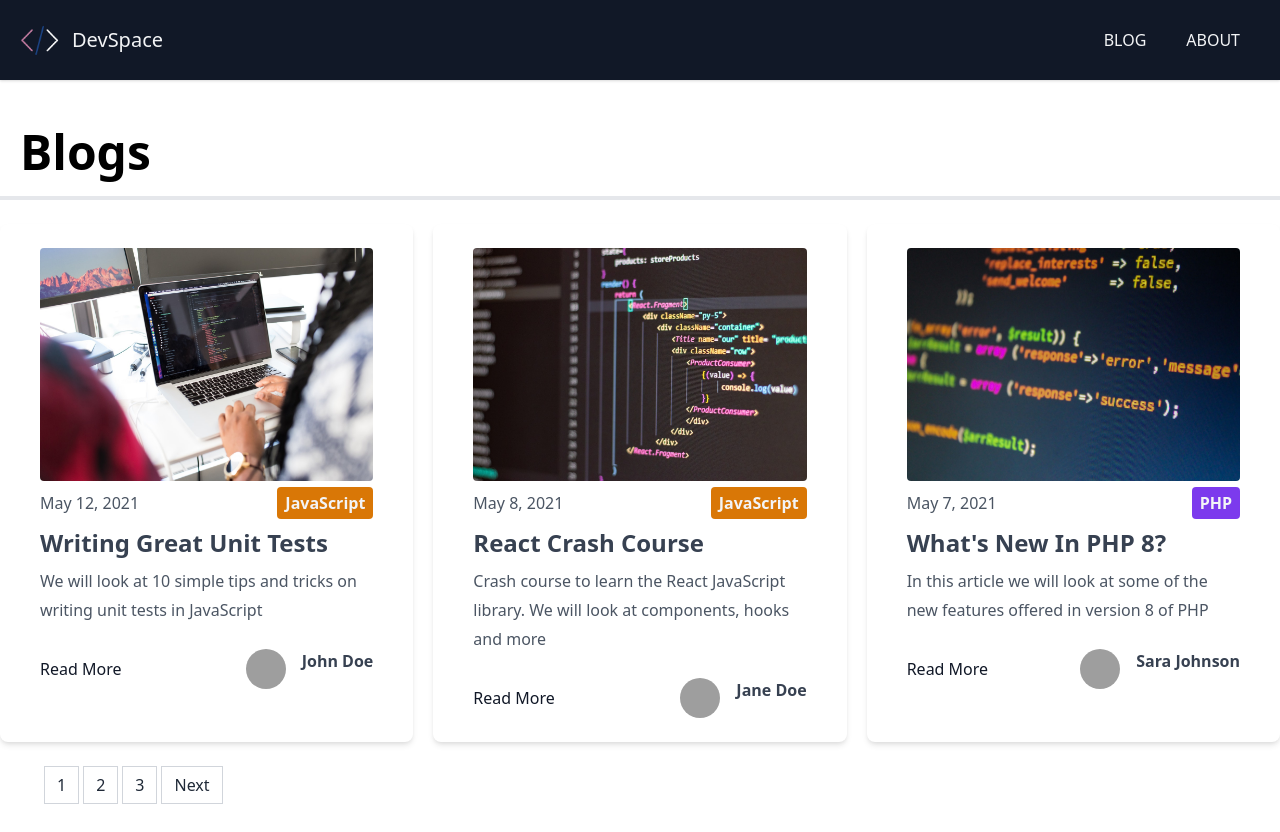
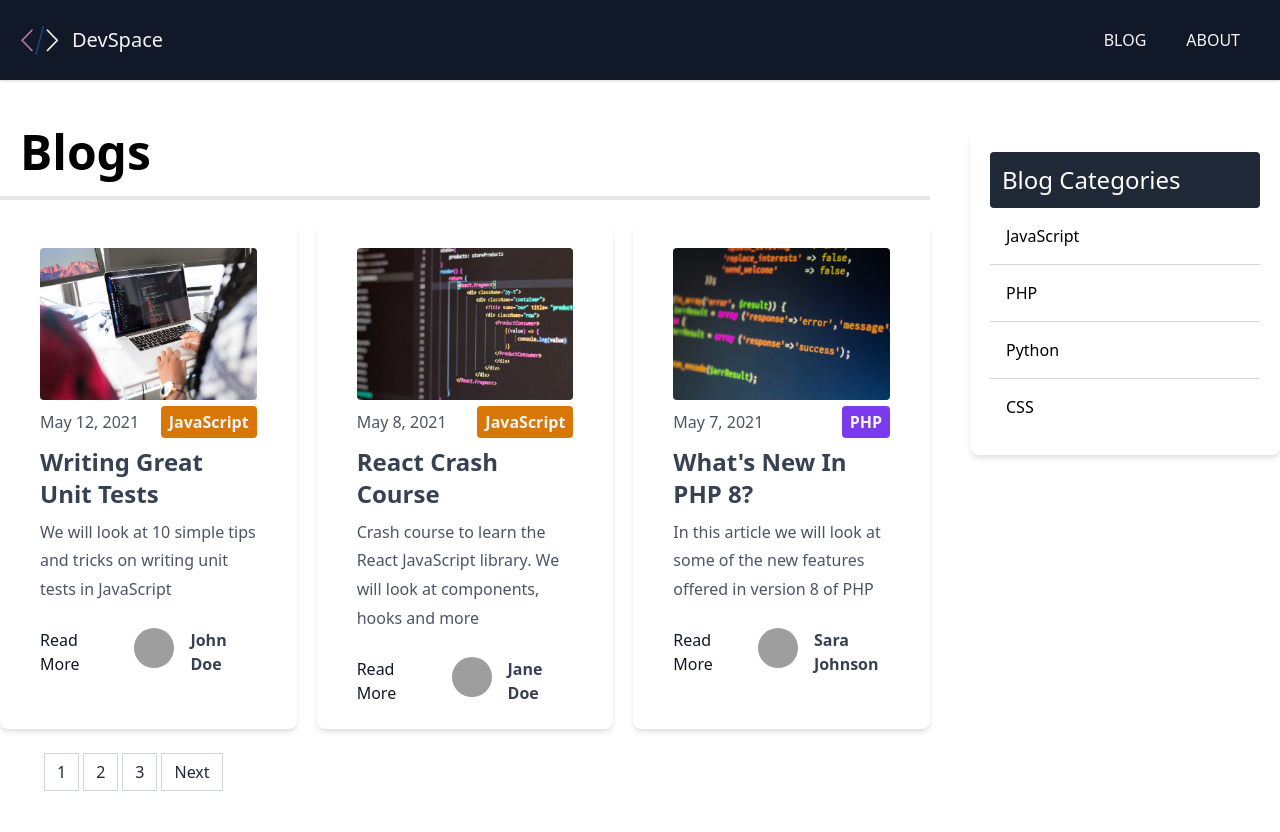
Before and after one commit to yaldakarimi/devSpace, a Next.js app: page /blog/page/1 in a window 1280 px wide. Built offline with nearby package versions, Linux system fonts and the light colour scheme; grey boxes are pictures that could not be loaded.

Commit message:
category side bar

```diff
--- a/package.json
+++ b/package.json
@@ -12,7 +12,8 @@
     "marked": "^2.0.7",
     "next": "10.2.3",
     "react": "17.0.2",
-    "react-dom": "17.0.2"
+    "react-dom": "17.0.2",
+    "react-icons": "^4.2.0"
   },
   "devDependencies": {
     "autoprefixer": "^10.2.6",
--- a/pages/blog/category/[category_name].js
+++ b/pages/blog/category/[category_name].js
@@ -4,17 +4,27 @@
 import path from 'path';
 import Layout from '@/components/Layout';
 import Post from '@/components/Post';
+import CategoryList from '@/components/CategoryList';
 import { getPosts } from '@/lib/posts';
 
-export default function CategoryBlogPage({ posts, category_name }) {
+export default function CategoryBlogPage({ posts, category_name, categories }) {
   return (
     <Layout>
-      <h1 className='text-5xl font-bold border-b-4 p-5'>
-        All Posts in {category_name}
-      </h1>
+      <div className='flex justify-between'>
+        <div className='w-3/4 mr-10'>
+          <h1 className='text-5xl font-bold border-b-4 p-5'>
+            All Posts in {category_name}
+          </h1>
 
-      <div className='grid md:grid-cols-2 lg:grid-cols-3 gap-5'>
-        {posts && posts.map((post, index) => <Post post={post} key={index} />)}
+          <div className='grid md:grid-cols-2 lg:grid-cols-3 gap-5'>
+            {posts &&
+              posts.map((post, index) => <Post post={post} key={index} />)}
+          </div>
+        </div>
+
+        <div className='w-1/4 '>
+          <CategoryList categories={categories} />
+        </div>
       </div>
     </Layout>
   );
@@ -48,6 +58,8 @@
   const files = fs.readdirSync(path.join('posts'));
 
   const posts = getPosts();
+  const categories = posts.map((post) => post.frontMatter.category);
+  const uniqueCategories = [...new Set(categories)];
 
   // Filter posts according to the category name
 
@@ -59,6 +71,7 @@
     props: {
       posts: categoryPosts,
       category_name,
+      categories: uniqueCategories,
     },
   };
 }
--- a/pages/blog/page/[page_index].js
+++ b/pages/blog/page/[page_index].js
@@ -2,20 +2,30 @@
 import path from 'path';
 import Layout from '@/components/Layout';
 import Post from '@/components/Post';
+import CategoryList from '@/components/CategoryList';
 import Pagination from '@/components/Pagination';
 import { POSTS_PER_PAGE } from '@/config/index';
 import { getPosts } from '@/lib/posts';
 
-export default function BlogPage({ posts, numPages, currentPage }) {
+export default function BlogPage({ posts, numPages, currentPage, categories }) {
   return (
     <Layout>
-      <h1 className='text-5xl font-bold border-b-4 p-5'>Blogs</h1>
+      <div className='flex justify-between'>
+        <div className='w-3/4 mr-10'>
+          <h1 className='text-5xl font-bold border-b-4 p-5'>Blogs</h1>
 
-      <div className='grid md:grid-cols-2 lg:grid-cols-3 gap-5'>
-        {posts && posts.map((post, index) => <Post post={post} key={index} />)}
+          <div className='grid md:grid-cols-2 lg:grid-cols-3 gap-5'>
+            {posts &&
+              posts.map((post, index) => <Post post={post} key={index} />)}
+          </div>
+
+          <Pagination currentPage={currentPage} numPages={numPages} />
+        </div>
+
+        <div className='w-1/4 '>
+          <CategoryList categories={categories} />
+        </div>
       </div>
-
-      <Pagination currentPage={currentPage} numPages={numPages} />
     </Layout>
   );
 }
@@ -45,6 +55,10 @@
 
   const posts = getPosts();
 
+  // Get categories for the side bar
+  const categories = posts.map((post) => post.frontMatter.category);
+  const uniqueCategories = [...new Set(categories)];
+
   const numPages = Math.ceil(files.length / POSTS_PER_PAGE); //only want it in the component so it was written again in order to be passed to the component
 
   const pageIndex = page - 1;
@@ -58,6 +72,7 @@
       posts: orderedPosts,
       numPages,
       currentPage: page,
+      categories: uniqueCategories,
     },
   };
 }
--- /dev/null
+++ b/src/components/CategoryList.js
@@ -0,0 +1,21 @@
+import Link from 'next/link';
+export default function CategoryList({ categories }) {
+  return (
+    <div className='w-full p-5 bg-white rounded-lg shadow-md mt-6'>
+      <h3 className='text-2xl bg-gray-800 text-white p-3 rounded'>
+        Blog Categories
+      </h3>
+
+      <ul className='divide-y divide-gray-300'>
+        {categories &&
+          categories.map((category, index) => (
+            <Link href={`/blog/category/${category.toLowerCase()}`} key={index}>
+              <li className='p-4 cursor-pointer hover:bg-gray-50'>
+                {category}
+              </li>
+            </Link>
+          ))}
+      </ul>
+    </div>
+  );
+}
```
Also changed, not shown: 1 other file (tests, documents, lock files or other folders).
